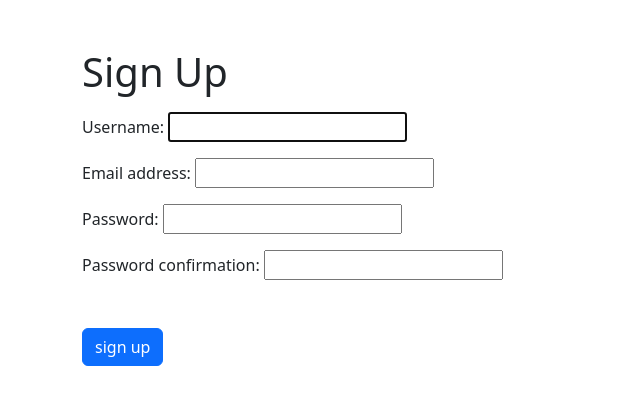
After one commit to Noey10/final-project-II, a Django app: page /users/register in a window 1280 px wide. The commit adds this page. Shown: the top 405 px of the page, without its empty margins (0-640 px from the left). Run offline with Django 4.2, Linux system fonts and the light colour scheme.

Commit message:
register

```diff
--- a/app_general/templates/app_general/components/site_header.html
+++ b/app_general/templates/app_general/components/site_header.html
@@ -20,6 +20,9 @@
     <a href="{% url 'login' %}">
         <button class="btn btn-warning me-3">Log in</button>
     </a>
+    <a href="{% url 'register' %}">
+        <button class="btn btn-warning me-3">sign up</button>
+    </a>
     {% endif %}
 
     </nav>
--- a/app_general/templates/app_general/homepage.html
+++ b/app_general/templates/app_general/homepage.html
@@ -10,7 +10,7 @@
     </head>
     <body>
         <div>
-            <a href="#">LOG IN</a>
-            <a href="#">SIGN UP</a>
+            <a href="{% url 'login' %}">LOG IN</a>
+            <a href="{% url 'register' %}">SIGN UP</a>
     </body>
 </html>
--- a/app_general/views.py
+++ b/app_general/views.py
@@ -1,5 +1,7 @@
 from django.urls import reverse
 from django.shortcuts import render
+from django.http import HttpRequest
+from django.contrib.auth.decorators import login_required
 from app_prediction.models import Prediction
 from app_demo_model.models import GradesInput
 
@@ -12,7 +14,7 @@ def information(request):
                }
     return render(request, 'app_general/information.html', context)
 
-def dashboard(request):
+def dashboard(request: HttpRequest):
     labels = []
     data = []
 
--- /dev/null
+++ b/app_users/forms.py
@@ -0,0 +1,5 @@
+from django.contrib.auth.forms import UserCreationForm
+
+class RegisterForm(UserCreationForm):
+    class Meta(UserCreationForm.Meta):
+        fields = UserCreationForm.Meta.fields + ("email", )
--- /dev/null
+++ b/app_users/templates/app_users/register.html
@@ -0,0 +1,47 @@
+<!DOCTYPE html>
+<html>
+    <head>
+        <meta charset="utf-8">
+        <meta http-equiv="X-UA-Compatible" content="IE=edge">
+        <title></title>
+        <meta name="description" content="">
+        <meta name="viewport" content="width=device-width, initial-scale=1">
+        <link href="https://cdn.jsdelivr.net/npm/bootstrap@5.2.3/dist/css/bootstrap.min.css" rel="stylesheet" integrity="sha384-rbsA2VBKQhggwzxH7pPCaAqO46MgnOM80zW1RWuH61DGLwZJEdK2Kadq2F9CUG65" crossorigin="anonymous">
+        <!-- JavaScript Bundle with Popper -->
+        <script src="https://cdn.jsdelivr.net/npm/bootstrap@5.2.3/dist/js/bootstrap.bundle.min.js" integrity="sha384-kenU1KFdBIe4zVF0s0G1M5b4hcpxyD9F7jL+jjXkk+Q2h455rYXK/7HAuoJl+0I4" crossorigin="anonymous"></script>
+    </head>
+    <body>
+        <div class="container">
+            <h1 class="mt-5">Sign Up</h1>
+
+            <form action="{% url 'register' %}" method="post" class="form mt-3">
+                {% csrf_token %}
+                {{ form.non_field_errors }}
+                <div class="mt-3">
+                    {{ form.username.label_tag }}
+                    {{ form.username }}
+                    {{ form.username.errors }}
+                </div>
+                <div class="mt-3">
+                    {{ form.email.label_tag }}
+                    {{ form.email }}
+                    {{ form.email.errors }}
+                </div>
+                <div class="mt-3">
+                    {{ form.password1.label_tag }}
+                    {{ form.password1 }}
+                    {{ form.password1.errors }}
+                </div>
+                <div class="mt-3">
+                    {{ form.password2.label_tag }}
+                    {{ form.password2 }}
+                    {{ form.password2.errors }}
+                </div>
+
+                <p class="mt-5">
+                    <button class="btn btn-primary" type="submit">sign up</button>
+                </p>
+            </form>
+        </div>
+    </body>
+</html>
--- a/app_users/templates/registration/login.html
+++ b/app_users/templates/registration/login.html
@@ -6,7 +6,9 @@
         <title></title>
         <meta name="description" content="">
         <meta name="viewport" content="width=device-width, initial-scale=1">
-        <link rel="stylesheet" href="">
+        <link href="https://cdn.jsdelivr.net/npm/bootstrap@5.2.3/dist/css/bootstrap.min.css" rel="stylesheet" integrity="sha384-rbsA2VBKQhggwzxH7pPCaAqO46MgnOM80zW1RWuH61DGLwZJEdK2Kadq2F9CUG65" crossorigin="anonymous">
+        <!-- JavaScript Bundle with Popper -->
+        <script src="https://cdn.jsdelivr.net/npm/bootstrap@5.2.3/dist/js/bootstrap.bundle.min.js" integrity="sha384-kenU1KFdBIe4zVF0s0G1M5b4hcpxyD9F7jL+jjXkk+Q2h455rYXK/7HAuoJl+0I4" crossorigin="anonymous"></script>
     </head>
     <body>
        <form action="{% url 'login' %}" method="post">
--- a/app_users/urls.py
+++ b/app_users/urls.py
@@ -1,5 +1,10 @@
 from django.urls import path, include
+from . import views
+
 
 urlpatterns = [
-    path("", include("django.contrib.auth.urls"))
+    path("", include("django.contrib.auth.urls")),
+    path("register", view=views.register, name="register"),
+    # path('profile', views.profile, name='profile'),
+
 ]
--- a/app_users/views.py
+++ b/app_users/views.py
@@ -1,3 +1,23 @@
 from django.shortcuts import render
+from django.http import HttpRequest, HttpResponseRedirect
+from django.contrib.auth import login
+from django.contrib.auth.decorators import login_required
+from django.urls import reverse
+
+from app_users.forms import RegisterForm
+
 
 # Create your views here.
+def register(request):
+    if request.method == "POST":
+        form = RegisterForm(request.POST)
+        if form.is_valid():
+            user = form.save()
+            login(request, user)
+            return HttpResponseRedirect(reverse("dashboard"))
+
+    else:
+        form = RegisterForm()
+
+    context = {"form": form}
+    return render(request, "app_users/register.html", context)
--- a/test_project/settings.py
+++ b/test_project/settings.py
@@ -134,3 +134,4 @@ DEFAULT_AUTO_FIELD = 'django.db.models.BigAutoField'
 #Auth
 LOGIN_REDIRECT_URL = "dashboard"
 LOGOUT_REDIRECT_URL = "homepage"
+LOGIN_URL = "login"
```
Also changed, not shown: app_users/templates/app_users/profile.html (added, +17 -0 lines).
